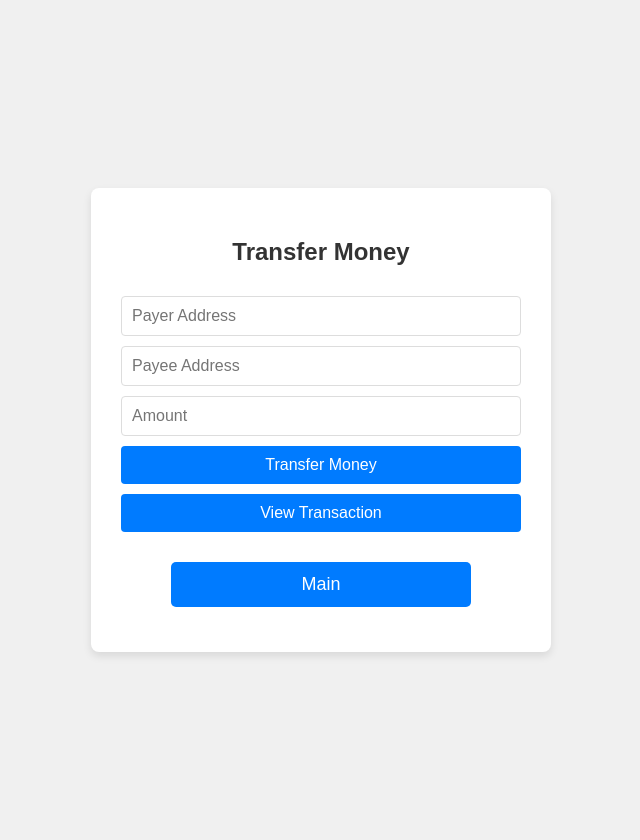
After one commit to Bai-Huijing/DSAI-Module_5_6, a Flask app: page /paynow in a window 1280 px wide. The commit adds this page. Shown: the whole page, without its empty margins (319-959 px from the left). Run offline with Flask 3, Linux system fonts and the light colour scheme; some libraries are stand-ins or nearby versions.

Commit message:
updated paynow

```diff
--- a/app.py
+++ b/app.py
@@ -52,6 +52,11 @@ def gemini_reply():
     r = model.generate_content(q)
     return(render_template("gemini_reply3.html",r=r.text))
 
+@app.route("/paynow", methods = ["GET","POST"])
+def paynow():
+    return(render_template("paynow.html"))
+
+
 @app.route("/user_log", methods = ["GET","POST"])
 def user_log():
     conn = sqlite3.connect('user.db')
--- a/templates/gemini2.html
+++ b/templates/gemini2.html
@@ -1,5 +1,5 @@
 <head>
-    <meta name = "viewport" content = "width=device-width,initial_scale=1.0">
+    <meta name = "viewport" content = "width=device-width,initial-scale=1.0">
     <link rel = "stylesheet" href = "{{url_for('static', filename ='style.css')}}">
 
 </head>
--- a/templates/gemini_reply3.html
+++ b/templates/gemini_reply3.html
@@ -1,5 +1,5 @@
 <head>
-    <meta name = "viewport" content = "width=device-width,initial_scale=1.0">
+    <meta name = "viewport" content = "width=device-width,initial-scale=1.0">
     <link rel = "stylesheet" href = "{{url_for('static', filename ='style.css')}}">
 
 </head>
--- a/templates/index1.html
+++ b/templates/index1.html
@@ -1,5 +1,5 @@
 <head>
-    <meta name = "viewport" content = "width=device-width,initial_scale=1.0">
+    <meta name = "viewport" content = "width=device-width,initial-scale=1.0">
     <link rel = "stylesheet" href = "{{url_for('static', filename ='style.css')}}">
 
 </head>
@@ -9,7 +9,7 @@
         <h2>Web Application</h2>
         <form action="/main" method="post">
             <p> Please enter your username: </p>
-            <input type="text" name="q">
+            <input type="text" name="q" required>
             <input type="submit" value="Enter">
         </form>
     </div>
--- /dev/null
+++ b/templates/paynow.html
@@ -0,0 +1,105 @@
+<head>
+    <meta name = "viewport" content = "width=device-width,initial-scale=1.0">
+    <link rel = "stylesheet" href = "{{url_for('static', filename ='style.css')}}">
+
+</head>
+
+<body>
+    <div class="container">
+        <h2>Transfer Money</h2>
+        <input type="text" id="payer" placeholder="Payer Address">
+        <input type="text" id="payee" placeholder="Payee Address">
+        <input type="number" id="amount" placeholder="Amount">
+        <button class="btn" onclick="transfer()">Transfer Money</button>
+        <button class="btn" onclick="transaction()">View Transaction</button>
+        <p id="view_payer"></p>
+        <p id="view_payee"></p>
+        <p id="view_amount"></p>
+        <form action="/main" method="post">
+            <input type="submit" value="Main">
+        </form>
+    </div>
+
+    <script src ="https://cdn.jsdelivr.net/npm/web3@1.5.2/dist/web3.min.js"></script>
+    <script>
+        const contractAddress= "0xb831ab1a71aaaaeed903b12ffce5d80d88300e4d"
+        const contractABI =[
+	{
+		"inputs": [],
+		"stateMutability": "nonpayable",
+		"type": "constructor"
+	},
+	{
+		"inputs": [
+			{
+				"internalType": "address",
+				"name": "payer1",
+				"type": "address"
+			},
+			{
+				"internalType": "address",
+				"name": "payee1",
+				"type": "address"
+			},
+			{
+				"internalType": "uint256",
+				"name": "amount1",
+				"type": "uint256"
+			}
+		],
+		"name": "weixin",
+		"outputs": [],
+		"stateMutability": "nonpayable",
+		"type": "function"
+	},
+	{
+		"inputs": [],
+		"name": "transaction",
+		"outputs": [
+			{
+				"internalType": "address",
+				"name": "",
+				"type": "address"
+			},
+			{
+				"internalType": "address",
+				"name": "",
+				"type": "address"
+			},
+			{
+				"internalType": "uint256",
+				"name": "",
+				"type": "uint256"
+			}
+		],
+		"stateMutability": "view",
+		"type": "function"
+	}
+]
+        const web3 = new Web3(Web3.givenProvider);
+        console.log("web3 : ",web3);
+        const contract = new web3.eth.Contract(contractABI,contractAddress);
+        console.log("contract : ",contract);
+
+
+        async function transfer(){
+            const accounts = await web3.eth.requestAccounts();
+            console.log("account [0] ",accounts[0]);
+
+            const payer = document.getElementById("payer").value;
+            const payee = document.getElementById("payee").value;
+            const amount = document.getElementById("amount").value;
+            console.log(payer,payee,amount);
+            await contract.methods.weixin(payer,payee,amount).send({from:accounts[0]});
+        }
+
+
+        async function transaction(){
+            const result = await contract.methods.transaction().call();
+            document.getElementById("view_payer").innerText = "Payer : " + result[0];
+            document.getElementById("view_payee").innerText = "Payee : " + result[1];
+            document.getElementById("view_amount").innerText = "Amount : " + result[2];
+        }
+    </script>
+
+</body>
```
Also changed, not shown: templates/main.html (+10 -1 lines), user.db.
